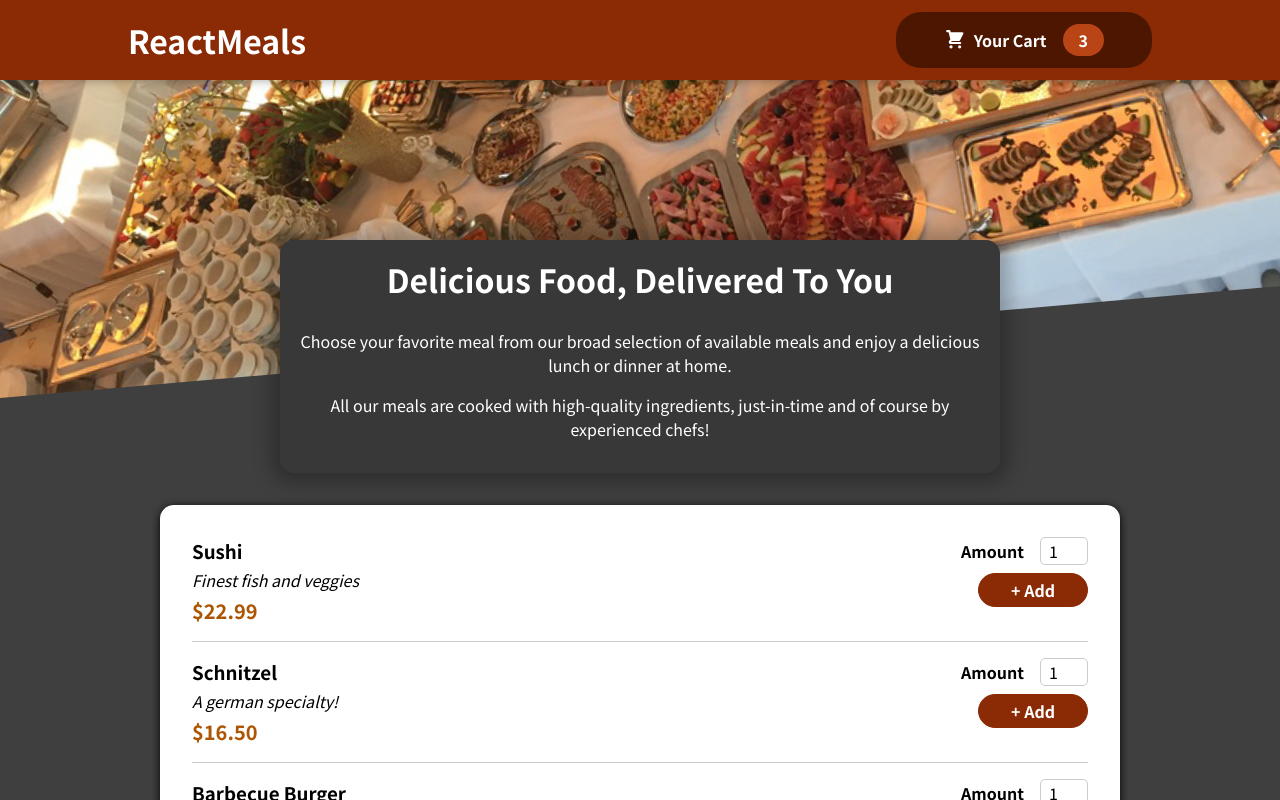
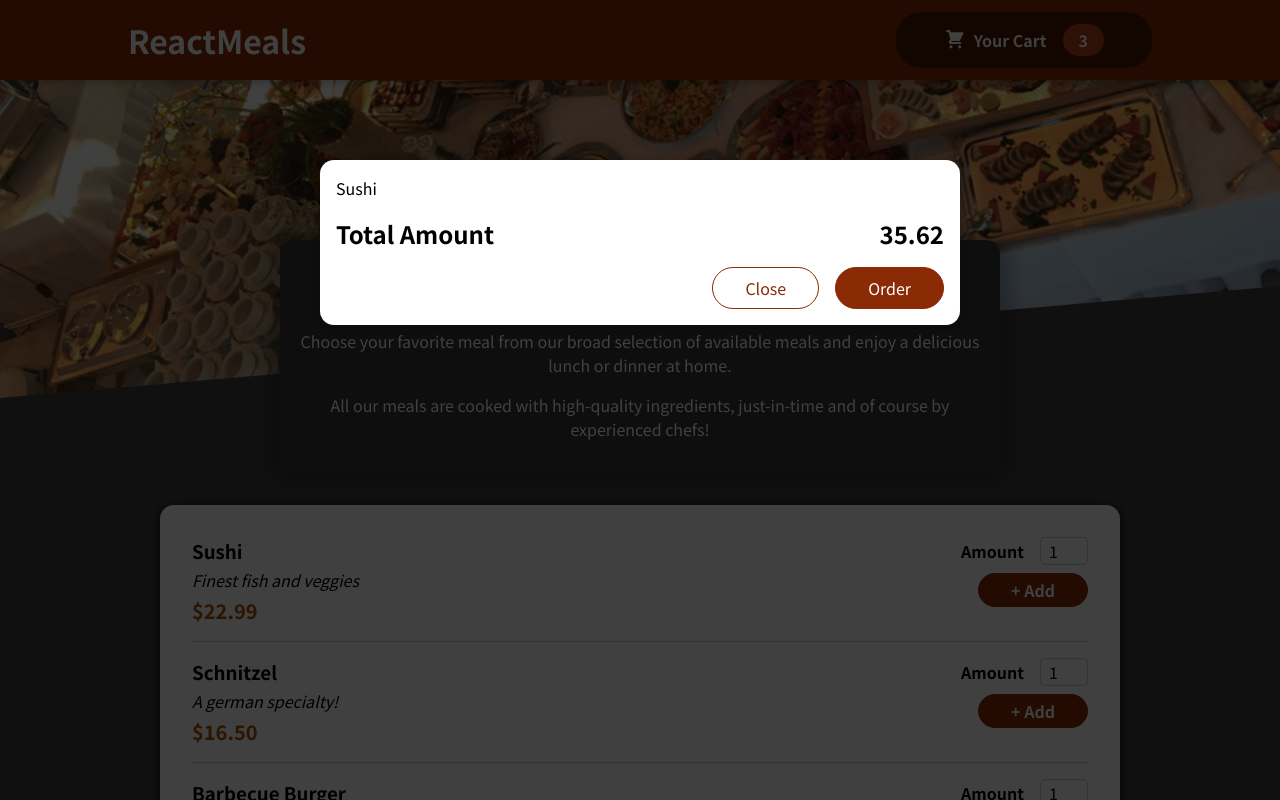
Before and after one commit to shinchri/ReactMeal, a React (Create React App) app: page / in a window 1280 px wide. Shown: the top 800 px of the page. Built offline with nearby package versions, Linux system fonts and the light colour scheme.

Commit message:
feat: Add modal for Cart

```diff
--- a/public/index.html
+++ b/public/index.html
@@ -28,6 +28,7 @@
   </head>
   <body>
     <noscript>You need to enable JavaScript to run this app.</noscript>
+    <div id="overlays"></div>
     <div id="root"></div>
     <!--
       This HTML file is a template.
--- a/src/App.js
+++ b/src/App.js
@@ -2,10 +2,12 @@
 
 import Header from './components/Layout/Header';
 import Meals from './components/Meals/Meals';
+import Cart from './components/Cart/Cart';
 
 function App() {
   return (
     <Fragment>
+      <Cart />
       <Header />
       <main>
         <Meals />
--- a/src/components/Cart/Cart.js
+++ b/src/components/Cart/Cart.js
@@ -1,10 +1,11 @@
+import Modal from '../UI/Modal';
 import classes from './Cart.module.css';
 
 const Cart = props => {
-    const cartItems = [{id: 'c1', name: 'Sushi', amount: 2, price: 12.99}].map(item => <li>{item.name}</li>);
+    const cartItems = [{id: 'c1', name: 'Sushi', amount: 2, price: 12.99}].map(item => <li key={item.id}>{item.name}</li>);
 
     return (
-        <div>
+        <Modal>
             <ul className={classes['cart-items']}>
                 {cartItems}
             </ul>
@@ -14,9 +15,9 @@
             </div>
             <div className={classes.actions}>
                 <button className={classes['button--alt']} >Close</button>
-                <button className={classes.buton}>Order</button>
+                <button className={classes.button}>Order</button>
             </div>
-        </div>
+        </Modal>
     )
 };
 
--- /dev/null
+++ b/src/components/UI/Modal.js
@@ -0,0 +1,28 @@
+import { Fragment } from 'react';
+import ReactDOM from 'react-dom';
+import classes from './Modal.module.css';
+
+const Backdrop = props => {
+    return <div className={classes.backdrop}></div>
+};
+
+const ModalOverlay = props => {
+    return (
+        <div className={classes.modal}>
+            <div className={classes.content}>{props.children}</div>
+        </div>
+    )
+};
+
+const portalElement = document.getElementById('overlays');
+
+const Modal = props => {
+    return (
+        <Fragment>
+            {ReactDOM.createPortal(<Backdrop/>, portalElement)}
+            {ReactDOM.createPortal(<ModalOverlay>{props.children}</ModalOverlay>, portalElement)}
+        </Fragment>
+    )
+};
+
+export default Modal;
--- /dev/null
+++ b/src/components/UI/Modal.module.css
@@ -0,0 +1,40 @@
+.backdrop {
+    position: fixed;
+    top: 0;
+    left: 0;
+    width: 100%;
+    height: 100vh;
+    z-index: 20;
+    background-color: rgba(0, 0, 0, 0.75);
+}
+
+.modal {
+    position: fixed;
+    top: 20vh;
+    left: 5%;
+    width: 90%;
+    background-color: white;
+    padding: 1rem;
+    border-radius: 14px;
+    box-shadow: 0 2px 8px rgba(0, 0, 0, 0.25);
+    z-index: 30;
+    animation: slide-down 300ms ease-out forwards;
+}
+
+@media (min-width: 768px) {
+    .modal {
+        width: 40rem;
+        left: calc(50% - 20rem);
+    }
+}
+
+@keyframes slide-down {
+    from {
+        opacity: 0;
+        transform: translateY(-3rem);
+    }
+    to {
+        opacity: 1;
+        transform: translateY(0);
+    }
+}
```
